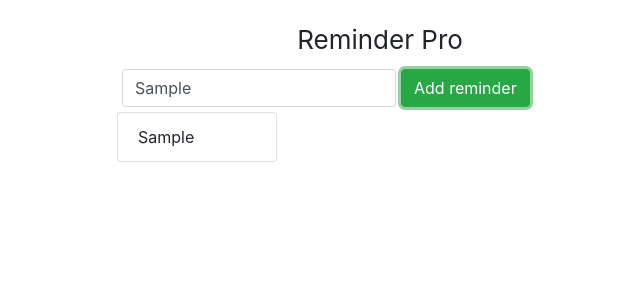
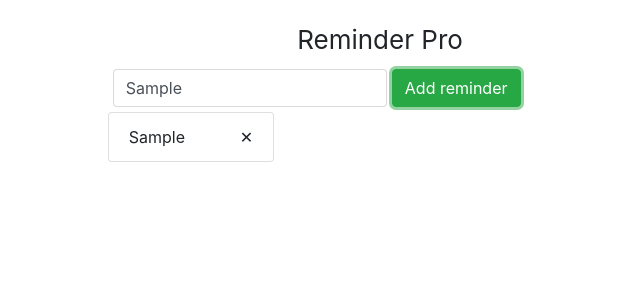
Before and after one commit to AdamMarczyk/Reminder-Pro, a React (Create React App) app: page / in a window 1280 px wide. Both pictures are taken after typing "Sample" into the empty fields and a click on the button "Add reminder". Shown: the top 300 px of the page, without its empty margins (260-900 px from the left). Built offline with nearby package versions, Linux system fonts and the light colour scheme.

Commit message:
add deleting reminders

```diff
--- a/src/actions/index.js
+++ b/src/actions/index.js
@@ -1,4 +1,4 @@
-import { ADD_REMINDER } from '../constants';
+import { ADD_REMINDER, DELETE_REMINDER } from '../constants';
 
 export const addReminder = (text) => {
   const action = {
@@ -8,3 +8,12 @@ export const addReminder = (text) => {
   console.log('action in addReminder', action);
   return action;
 }
+
+export const deleteReminder = (id) => {
+  const action = {
+    type: DELETE_REMINDER,
+    id
+  }
+  console.log('deleting in actions', action);
+  return action;
+}
--- a/src/components/App.jsx
+++ b/src/components/App.jsx
@@ -1,6 +1,6 @@
 import React, { Component } from 'react';
 import { connect } from 'react-redux';
-import { addReminder } from '../actions';
+import { addReminder, deleteReminder } from '../actions';
 
 class App extends Component {
   constructor(props) {
@@ -14,6 +14,12 @@ class App extends Component {
     this.props.addReminder(this.state.text);
   }
 
+  deleteReminder(id) {
+    console.log('deleting in application', id);
+    console.log('this.props', this.props);
+
+  }
+
   renderReminders() {
     const { reminders } = this.props;
     return (
@@ -22,7 +28,13 @@ class App extends Component {
           reminders.map((reminder) => {
             return (
               <li key={reminder.id} className="list-group-item">
-                <div>{reminder.text}</div>
+                <div className="list-item">{reminder.text}</div>
+                <div
+                className="list-item delete-button"
+                onClick={() => this.deleteReminder(reminder.id)}
+                >
+                  &#x2715;
+                </div>
               </li>
             );
           })
@@ -65,4 +77,4 @@ function mapStateToProps(state) {
   };
 }
 
-export default connect(mapStateToProps, { addReminder })(App);
+export default connect(mapStateToProps, { addReminder, deleteReminder })(App);
--- a/src/constants.js
+++ b/src/constants.js
@@ -1 +1,2 @@
 export const ADD_REMINDER = 'ADD_REMINDER';
+export const DELETE_REMINDER = 'DELETE_REMINDER';
--- a/src/index.css
+++ b/src/index.css
@@ -17,3 +17,12 @@ input {
 .reminder-form {
   padding: 5px;
 }
+
+.list-item {
+  display: inline-block;
+}
+
+.delete-button {
+  float: right;
+  padding-left: 5px;
+}
```
